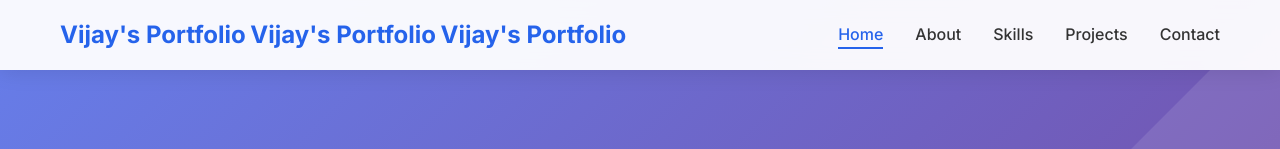
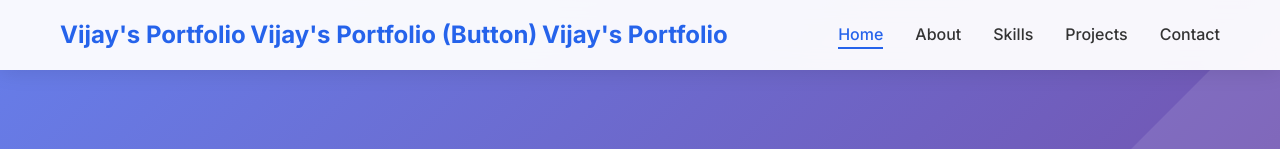
Before and after one commit to VijayKhokhar111/Portfolio, a plain HTML site: page index.html in a window 1280 px wide. Shown: the top 149 px of the page. Drawn offline with Linux system fonts and the light colour scheme.

```diff
--- a/index.html
+++ b/index.html
@@ -14,7 +14,7 @@
         <div class="nav-container">
             <div class="nav-logo">
                 <a href="#home">Vijay's Portfolio</a>
-                <a href="#home">Vijay's Portfolio</a>
+                <a href="#home">Vijay's Portfolio (Button)</a>
                 <a href="#home">Vijay's Portfolio</a>
             </div>
             <ul class="nav-menu">
```
